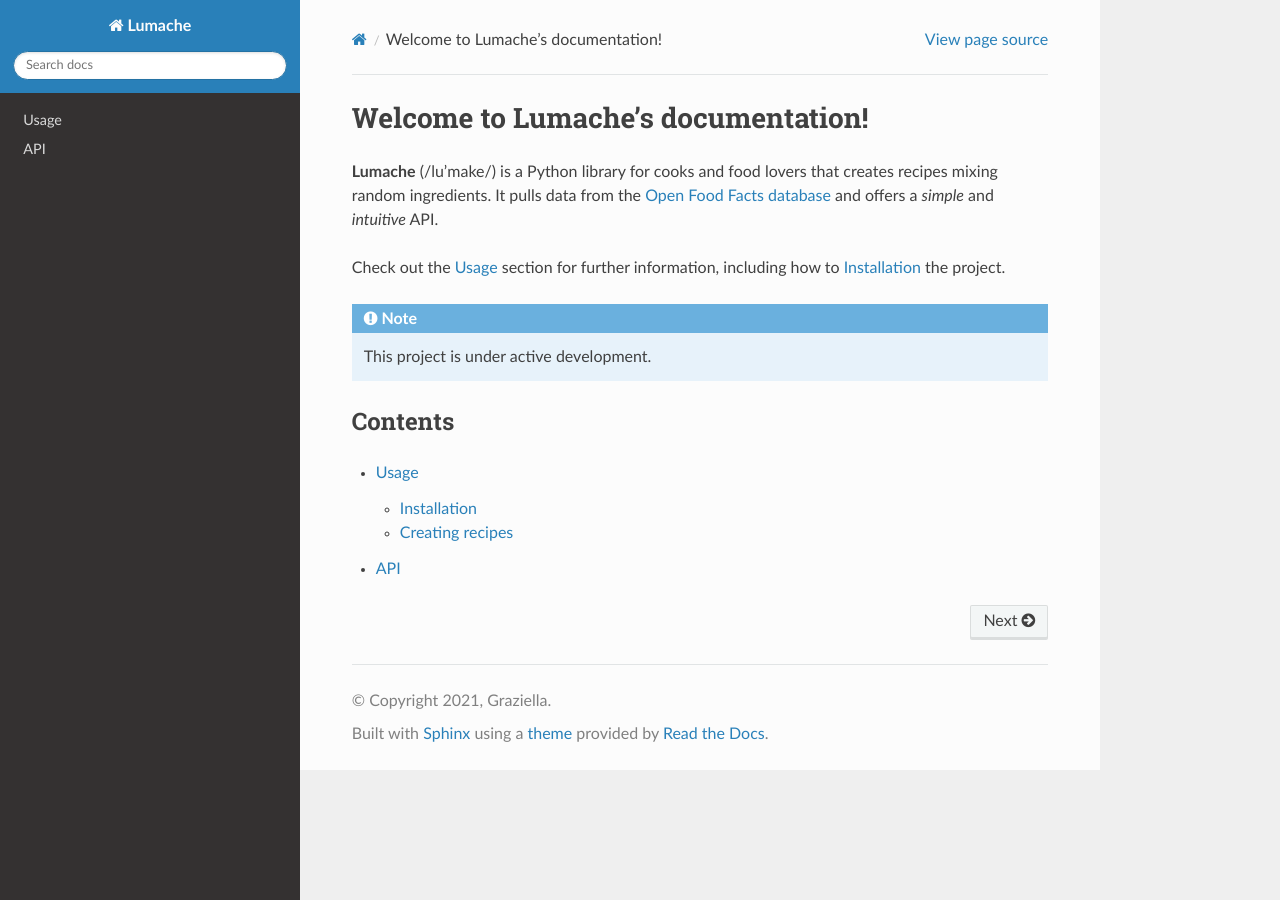
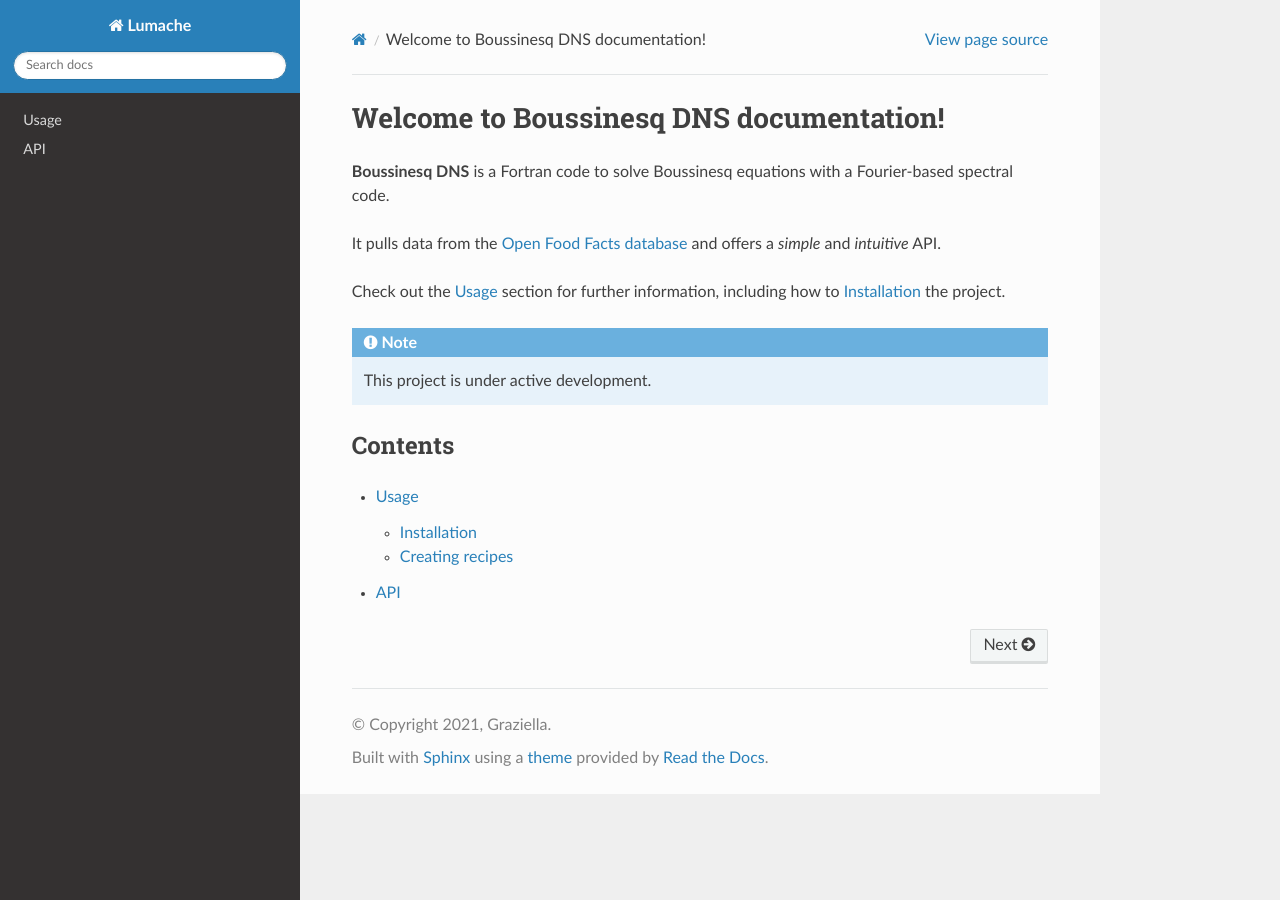
Before and after one commit to costanzar/BoussinesqDNS, a Sphinx documentation site: the page built from docs/source/index.rst, in a window 1280 px wide. Built offline with Sphinx 7.4.7 and the Read the Docs theme 3.1.0, drawn with Linux system fonts in a browser that asks for light colours.

Commit message:
change text readthedocs

```diff
--- a/docs/source/index.rst
+++ b/docs/source/index.rst
@@ -1,8 +1,9 @@
-Welcome to Lumache's documentation!
+Welcome to Boussinesq DNS documentation!
 ===================================
 
-**Lumache** (/lu'make/) is a Python library for cooks and food lovers
-that creates recipes mixing random ingredients.
+**Boussinesq DNS** is a Fortran code to solve Boussinesq equations with a Fourier-based spectral code.
+
+
 It pulls data from the `Open Food Facts database <https://world.openfoodfacts.org/>`_
 and offers a *simple* and *intuitive* API.
 
```
